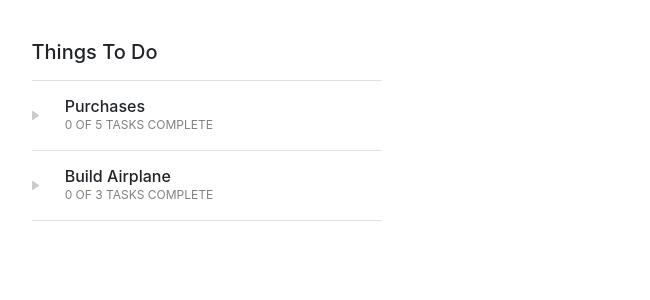
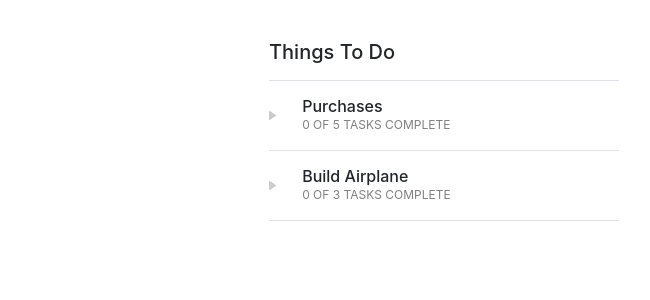
Before and after one commit to nickblumenthal/wonderschool, a React (Create React App) app: page / in a window 1280 px wide. Shown: the top 300 px of the page, without its empty margins (196-846 px from the left). Built offline with nearby package versions, Linux system fonts and the light colour scheme.

Commit message:
Refactor calculation methods to utils

```diff
--- a/src/presentations/TaskManager.js
+++ b/src/presentations/TaskManager.js
@@ -1,13 +1,14 @@
 import React, { Component } from 'react';
 import TaskGroup from './TaskGroup';
 import Task from './Task';
-import { Container, Row, Col } from 'reactstrap';
+import { Row, Col } from 'reactstrap';
+
+import TaskUtils from '../utils/taskUtils'
 
 class TaskManager extends Component {
   constructor(props) {
     super(props);
-    this.state = {
-      tasks: [
+    let samplePayload = [
       {
         id: 1,
         group: "Purchases",
@@ -65,7 +66,10 @@ class TaskManager extends Component {
         completedAt: null,
       }
     ]
-    }
+    this.state = {
+      tasks: samplePayload
+    };
+    this.allTaskIds = samplePayload.map((task) => task.id);
   }
 
   selectGroup(name) {
@@ -74,43 +78,7 @@ class TaskManager extends Component {
     })
   }
 
-  renderGroupings() {
-    let groups = this.groupTasks(this.state.tasks);
-    return Object.keys(groups).map((name) => {
-      let group = groups[name];
-      return(
-          <TaskGroup name={name}
-                     key={name}
-                     totalTaskCount={group.length}
-                     completedTaskCount={group.filter((task) => this.completedTaskIds().includes(task.id)).length}
-                     onClick={() => this.selectGroup(name)}/>
-      )
-    })
-  }
-
-  groupTasks(taskList) {
-    let groupedTasks = {};
-    taskList.forEach((task) => {
-      if(!groupedTasks[task.group]) {
-        groupedTasks[task.group] = [];
-      }
-      groupedTasks[task.group].push(task);
-    });
-    return groupedTasks;
-  }
-
-  isLocked(task) {
-    let locked = false;
-    let completedIds = this.completedTaskIds();
-    let loadedIds = this.state.tasks.map((task) => task.id);
-    task.dependencyIds.forEach((dependencyId) => {
-      if(!completedIds.includes(dependencyId) && loadedIds.includes(dependencyId)) {
-        locked = true;
-      }
-    });
-    return locked;
-  }
-
+  // Utilize presence of time in completedAt attribute to calculate which tasks are complete
   completedTaskIds() {
     let completed = [];
     this.state.tasks.forEach((task) => {
@@ -122,23 +90,48 @@ class TaskManager extends Component {
   }
 
   toggleComplete(task) {
-    if(this.isLocked(task)) { return };
+    // Do nothing if the task is locked by unmet dependencies
+    let locked = TaskUtils.isLocked(task, this.completedTaskIds(), this.allTaskIds);
+    if(locked) { return }
+
+    // Toggle completedAt and then insert back into tasks array
     let completedAt = !task.completedAt ? Date.now() : null;
     let newTask = Object.assign({}, task, {completedAt: completedAt});
     let newTasks = this.state.tasks.map((oldTask) => {
       return oldTask.id == newTask.id ? newTask : oldTask;
     });
+
     this.setState({tasks: newTasks})
   }
 
+  renderGroupings() {
+    let groups = TaskUtils.groupTasks(this.state.tasks);
+    let taskGroups = Object.keys(groups).map((name) => {
+      let group = groups[name];
+      return(
+          <TaskGroup name={name}
+                     key={name}
+                     totalTaskCount={group.length}
+                     completedTaskCount={group.filter((task) => this.completedTaskIds().includes(task.id)).length}
+                     onClick={() => this.selectGroup(name)}/>
+      )
+    });
+
+    return[
+        <Row className="border-bottom no-gutters">
+          <h5 className="mt-3 mb-3">Things To Do</h5>
+        </Row>,
+        taskGroups
+    ]
+  }
+
   renderTasks() {
-    if(!this.state.selectedGroup) return;
-    let selectedTasks = this.groupTasks(this.state.tasks)[this.state.selectedGroup];
+    let selectedTasks = TaskUtils.groupTasks(this.state.tasks)[this.state.selectedGroup];
     return selectedTasks.map((task) => {
       return(
           <Task name={task.task}
                 key={task.id}
-                isLocked={this.isLocked(task)}
+                isLocked={TaskUtils.isLocked(task, this.completedTaskIds(), this.allTaskIds)}
                 completedAt={task.completedAt}
                 onClick={() => {this.toggleComplete(task)}}/>
       )
@@ -146,7 +139,6 @@ class TaskManager extends Component {
   }
 
   renderTaskGroupTitle() {
-    if(!this.state.selectedGroup) { return; }
     return (
         <Row className="border-bottom no-gutters align-items-center justify-content-between">
           <h5 className="mt-3 mb-3">{this.state.selectedGroup}</h5>
@@ -155,19 +147,18 @@ class TaskManager extends Component {
     )
   }
 
+  renderSelectedGroup() {
+    return [
+          this.renderTaskGroupTitle(),
+          this.renderTasks()
+    ]
+  }
+
   render() {
     return (
           <Row className="justify-content-center mt-4">
             <Col xs={4}>
-              <Row className="border-bottom no-gutters">
-                <h5 className="mt-3 mb-3">Things To Do</h5>
-              </Row>
-              {this.renderGroupings()}
-            </Col>
-            <Col xs={1}></Col>
-            <Col xs={4}>
-              {this.renderTaskGroupTitle()}
-              {this.renderTasks()}
+              {this.state.selectedGroup ? this.renderSelectedGroup() : this.renderGroupings()}
             </Col>
           </Row>
         )
--- /dev/null
+++ b/src/utils/taskUtils.js
@@ -0,0 +1,27 @@
+// Determines if a task's dependencies have been met
+function isLocked(task, completedTaskIds, allTaskIds) {
+  let locked = false;
+  task.dependencyIds.forEach((dependencyId) => {
+    if(!completedTaskIds.includes(dependencyId) && allTaskIds.includes(dependencyId)) {
+      locked = true;
+    }
+  });
+  return locked;
+}
+
+// Group tasks by the 'group' attribute
+function groupTasks(taskList) {
+  let groupedTasks = {};
+  taskList.forEach((task) => {
+    if(!groupedTasks[task.group]) {
+      groupedTasks[task.group] = [];
+    }
+    groupedTasks[task.group].push(task);
+  });
+  return groupedTasks;
+}
+
+export default {
+  isLocked: isLocked,
+  groupTasks: groupTasks
+}
```
Lines whose indentation alone changed are shown as unchanged.
